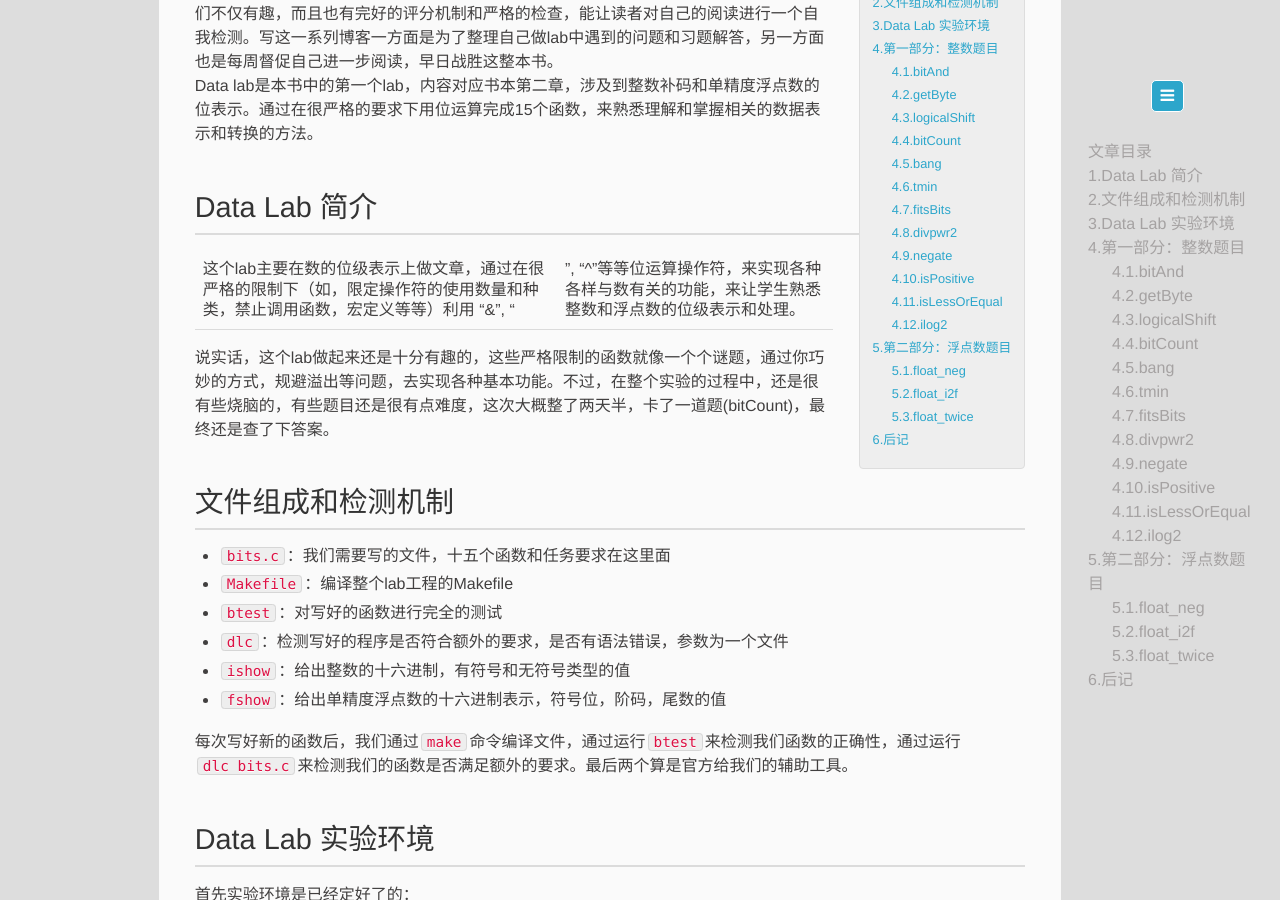
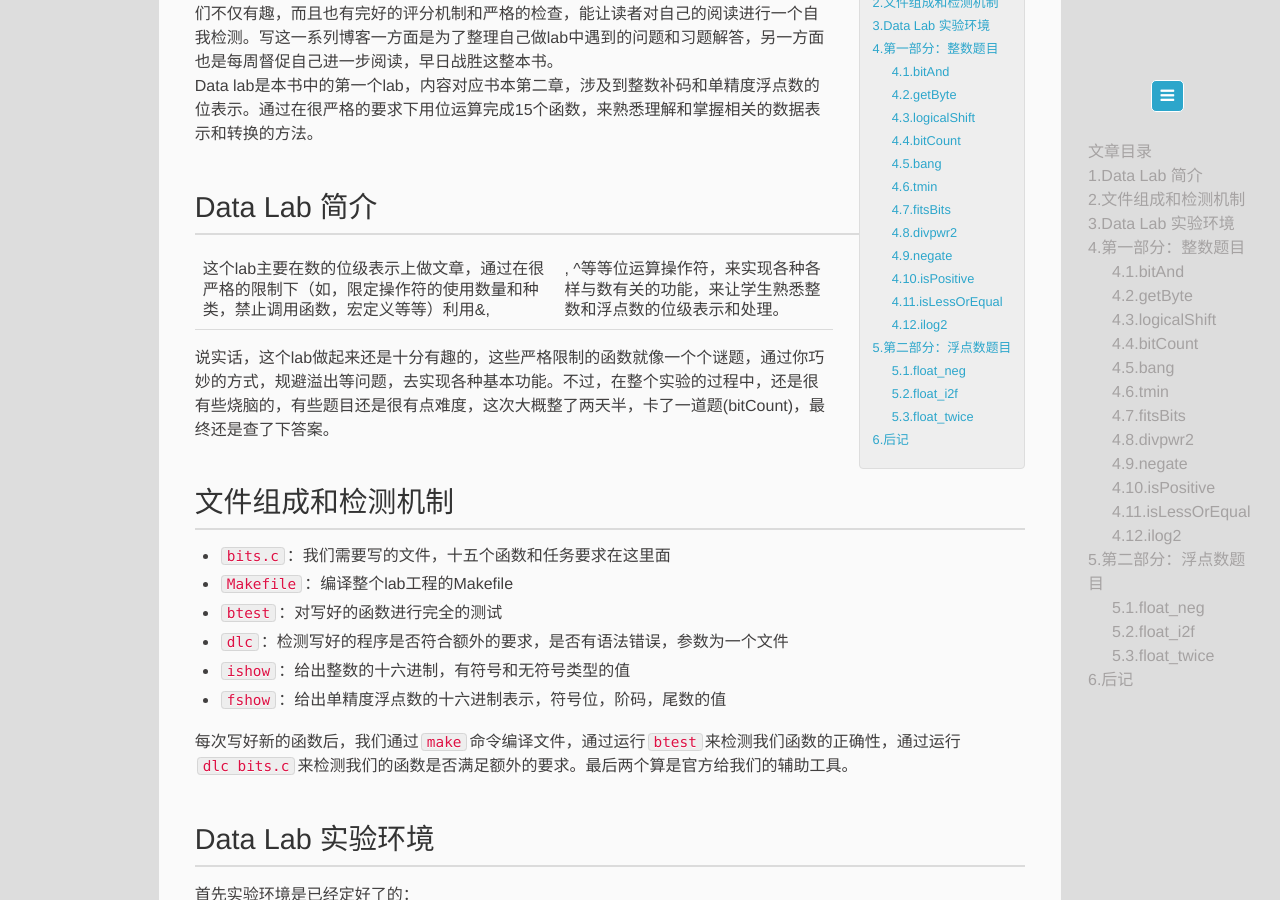
Before and after one commit to zxc479773533/zxc479773533.github.io, a Jekyll site: the page built from _posts/2017-9-20-Data-Lab.md, in a window 1280 px wide and 900 px high, scrolled down 479 px. Built offline with Jekyll 4.4.1, drawn with Linux system fonts in a browser that asks for light colours; a script that is not in the unit is left out; comment, search, counter and statistics services are not loaded.

Commit message:
new essay

```diff
--- a/_posts/2017-9-20-Data-Lab.md
+++ b/_posts/2017-9-20-Data-Lab.md
@@ -10,7 +10,7 @@ categories: Network
 
 ## Data Lab 简介
 
-这个lab主要在数的位级表示上做文章，通过在很严格的限制下（如，限定操作符的使用数量和种类，禁止调用函数，宏定义等等）利用 "&", "|", "^"等等位运算操作符，来实现各种各样与数有关的功能，来让学生熟悉整数和浮点数的位级表示和处理。
+这个lab主要在数的位级表示上做文章，通过在很严格的限制下（如，限定操作符的使用数量和种类，禁止调用函数，宏定义等等）利用&, |, ^等等位运算操作符，来实现各种各样与数有关的功能，来让学生熟悉整数和浮点数的位级表示和处理。
 
 说实话，这个lab做起来还是十分有趣的，这些严格限制的函数就像一个个谜题，通过你巧妙的方式，规避溢出等问题，去实现各种基本功能。不过，在整个实验的过程中，还是很有些烧脑的，有些题目还是很有点难度，这次大概整了两天半，卡了一道题(bitCount)，最终还是查了下答案。
 
```
